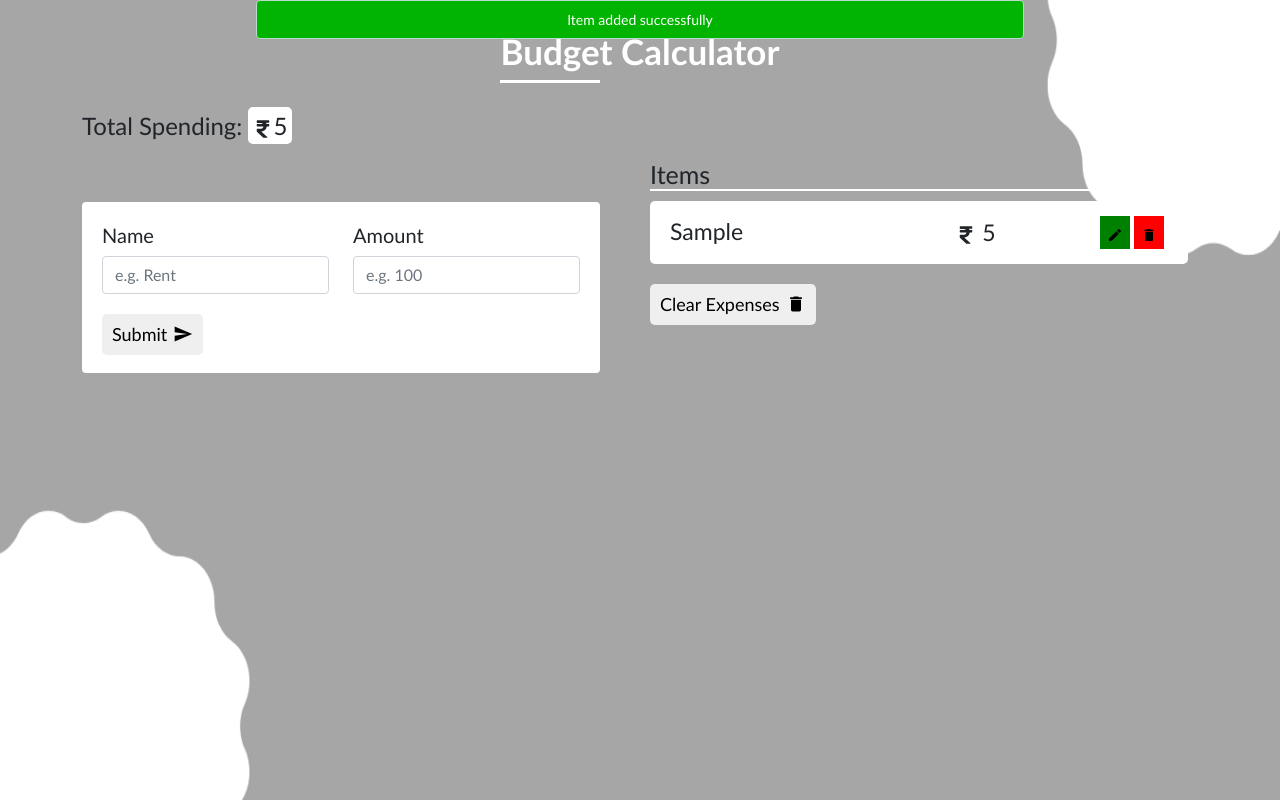
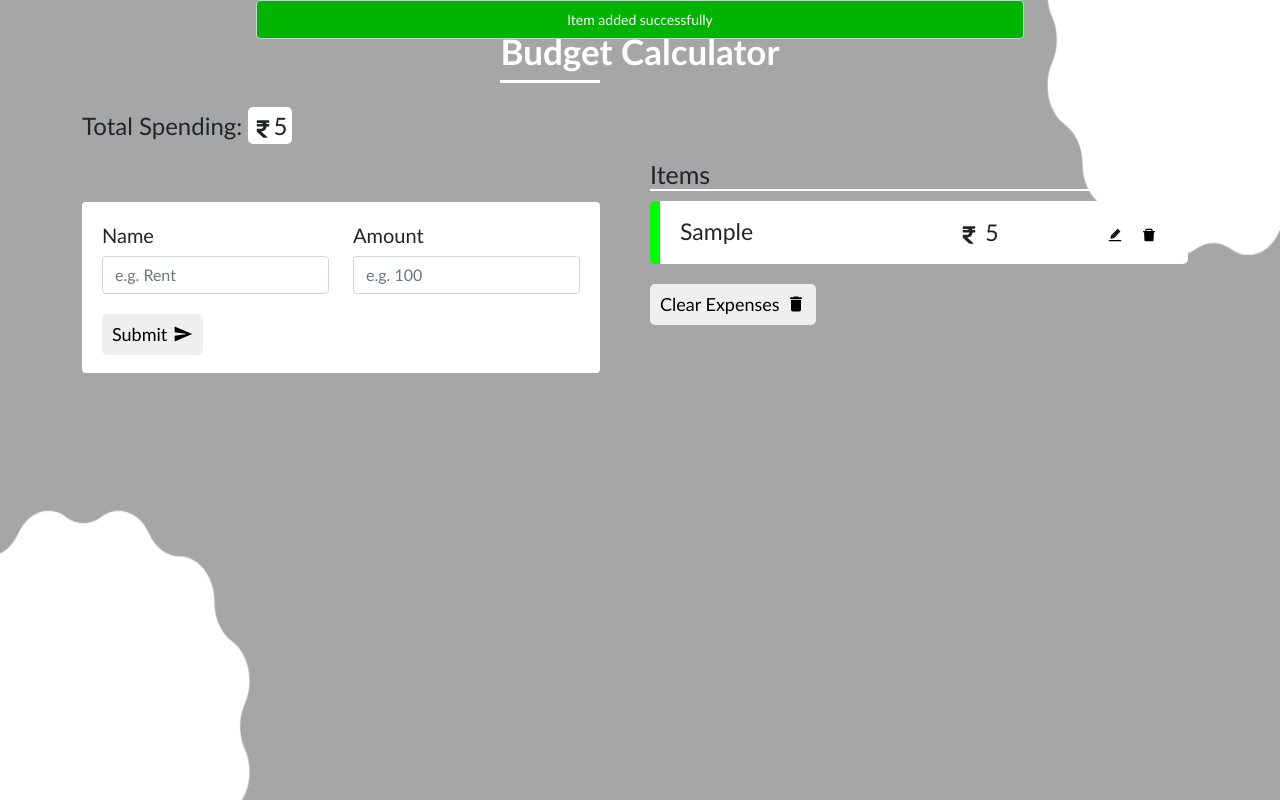
Before and after one commit to JenilGajjar20/React_budgetCalculator, a React (Create React App) app: page / in a window 1280 px wide. Both pictures are taken after typing "Sample", "5" into the empty fields and a click on the button "Submit". Built offline with nearby package versions, Linux system fonts and the light colour scheme.

Commit message:
fix: list CSS feat: expense mark on List Item

```diff
--- a/package.json
+++ b/package.json
@@ -8,7 +8,7 @@
     "@testing-library/user-event": "^12.8.3",
     "react": "^17.0.2",
     "react-dom": "^17.0.2",
-    "react-icons": "^4.2.0",
+    "react-icons": "^4.6.0",
     "react-scripts": "4.0.3",
     "uuid": "^8.3.2",
     "web-vitals": "^1.1.2"
--- a/src/components/ExpenseItem.jsx
+++ b/src/components/ExpenseItem.jsx
@@ -1,12 +1,26 @@
-import React from "react";
-import { MdDelete, MdEdit } from "react-icons/md";
+import React, { useEffect } from "react";
+// import { MdDelete, MdEdit } from "react-icons/md";
+import { AiFillDelete, AiTwotoneEdit } from "react-icons/ai";
 import { FaRupeeSign } from "react-icons/fa";
 
 const ExpenseItem = ({ expense, deleteItem, editItem }) => {
   const { id, expenseName, expenseAmount } = expense;
+  const [color, setColor] = React.useState("");
+  useEffect(() => {
+    if (expenseAmount > 10000) {
+      setColor("red");
+    } else {
+      setColor("#00FF00");
+    }
+  }, [expenseAmount]);
   return (
     <>
-      <li className="list__item">
+      <li
+        className="list__item"
+        style={{
+          borderLeft: `10px solid ${color}`,
+        }}
+      >
         <div className="item__info">
           <span className="item__name">{expenseName}</span>
           <span className="item__amount">
@@ -15,10 +29,10 @@ const ExpenseItem = ({ expense, deleteItem, editItem }) => {
         </div>
         <div>
           <button className="edit__btn" onClick={() => editItem(id)}>
-            <MdEdit />
+            <AiTwotoneEdit />
           </button>
           <button className="delete__btn" onClick={() => deleteItem(id)}>
-            <MdDelete />
+            <AiFillDelete />
           </button>
         </div>
       </li>
--- a/src/index.css
+++ b/src/index.css
@@ -174,20 +174,24 @@ form {
   padding: 4px 7px;
   margin-right: 4px;
   cursor: pointer;
+  border-radius: 50%;
+  transition: 0.2s ease-in-out;
 }
 
-.edit__btn {
+
+.edit__btn:hover {
   background-color: green;
+  color: #fff;
+  transition: 0.1s ease-in-out;
 }
 
-.delete__btn {
+.delete__btn:hover {
   background-color: red;
+  color: #fff;
+  transition: 0.1s ease-in-out;
 }
 
-.edit__btn:hover,
-.delete__btn:hover {
-  color: #fff;
-}
+
 
 .alert {
   font-size: 14px;
@@ -218,7 +222,6 @@ form {
   /* width: 100px; */
   z-index: 9;
 }
-
 
 @media (max-width: 1060px) {
   .App {
```
Also changed, not shown: 1 other file (tests, documents, lock files or other folders).
